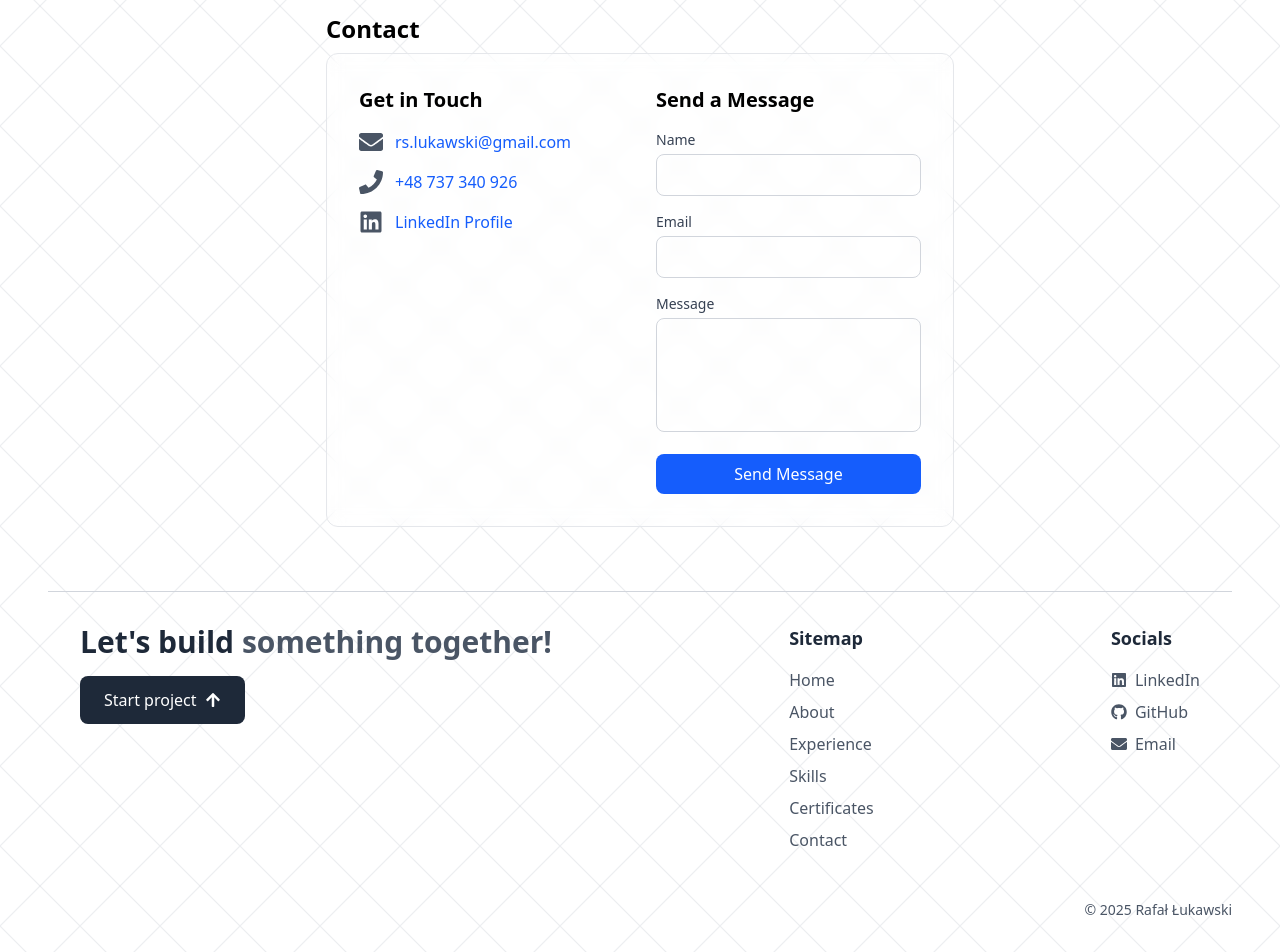
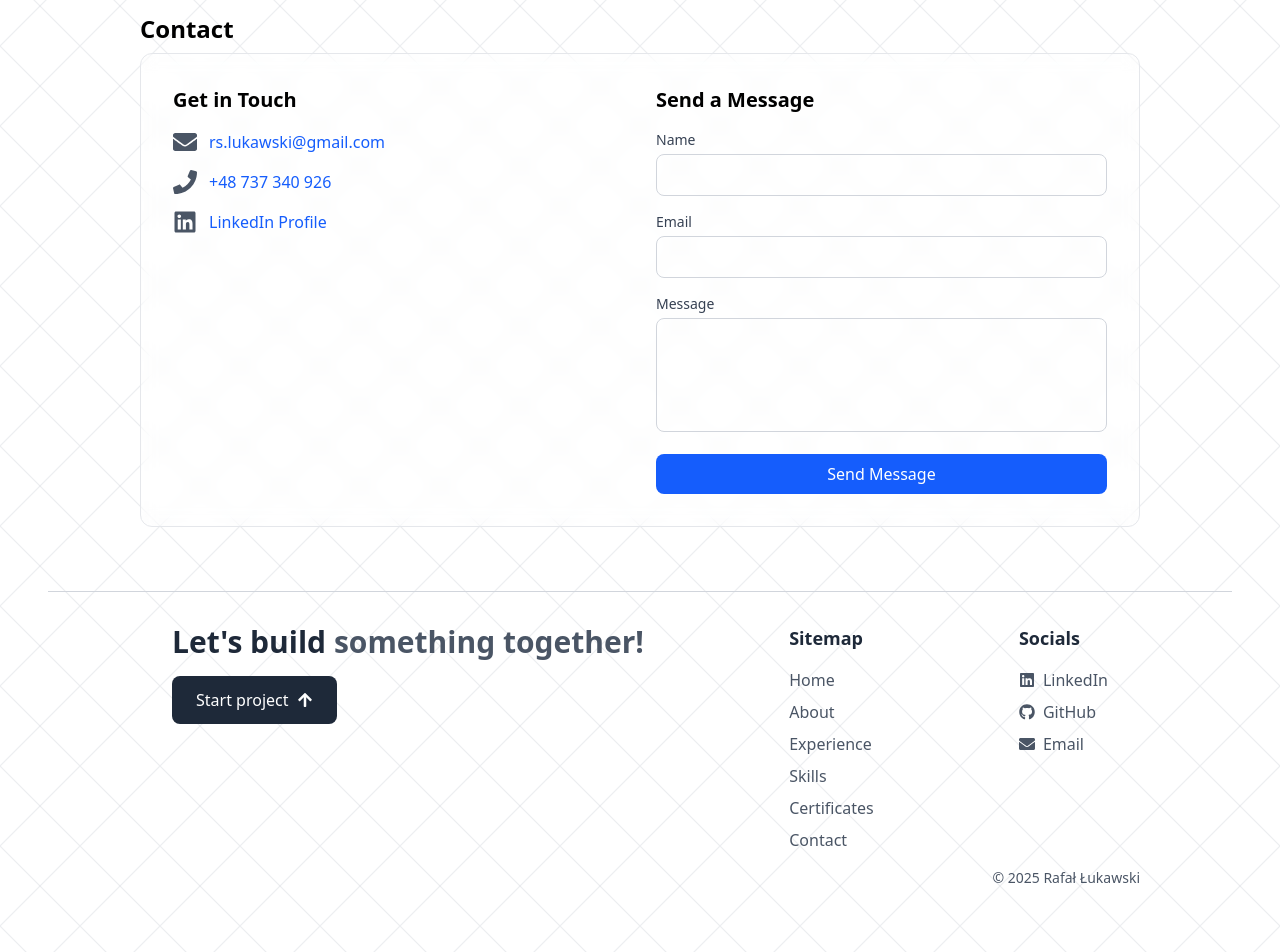
Before and after one commit to rlukawski/personal-website, a React (Vite) app: page / in a window 1280 px wide. Shown: the part 2994-3946 px from the top of the page. Built offline with nearby package versions, Linux system fonts and the light colour scheme.

Commit message:
Use content-container;

```diff
--- a/src/App.tsx
+++ b/src/App.tsx
@@ -7,7 +7,7 @@ export default function Example(): React.ReactElement {
   return (
     <div className="min-h-screen">
       <Navigation />
-      <div className="flex flex-col gap-2 px-12 items-center">
+      <div className="flex flex-col gap-2 px-12 items-stretch">
         <Home />
         <About />
         <Experience />
--- a/src/components/Certificates.tsx
+++ b/src/components/Certificates.tsx
@@ -23,7 +23,7 @@ const certificatesData = [
 export const Certificates = () => {
   const { t } = useTranslation();
   return (
-    <section id="certificates" className="mt-8 scroll-mt-24">
+    <section id="certificates" className="mt-8 scroll-mt-24 content-container w-full">
       <h2 className="text-2xl font-bold">{t('certificates.title')}</h2>
 
       <div className="border border-gray-200 p-8 rounded-xl bg-transparent backdrop-blur-sm mt-2">
--- a/src/components/Contact.tsx
+++ b/src/components/Contact.tsx
@@ -34,7 +34,7 @@ export const Contact = () => {
   };
 
   return (
-    <section id="contact" className="mt-8 scroll-mt-24">
+    <section id="contact" className="mt-8 scroll-mt-24 content-container w-full">
       <h2 className="text-2xl font-bold">{t('contact.title')}</h2>
       <div className="border border-gray-200 p-8 rounded-xl bg-transparent backdrop-blur-sm mt-2">
         <div className="grid grid-cols-1 md:grid-cols-2 gap-8">
--- a/src/components/Experience.tsx
+++ b/src/components/Experience.tsx
@@ -151,7 +151,7 @@ export const Experience = () => {
   const experienceData = getExperienceData();
 
   return (
-    <section id="experience" className="mt-8 scroll-mt-24">
+    <section id="experience" className="mt-8 scroll-mt-24 content-container">
       <h2 className="text-2xl font-bold">{t("experience.title")}</h2>
 
       <div className="border border-gray-200 p-8 rounded-xl bg-transparent backdrop-blur-sm mt-2">
--- a/src/components/Footer.tsx
+++ b/src/components/Footer.tsx
@@ -9,6 +9,7 @@ export const Footer = () => {
     <footer className="mt-16 mb-8 px-12">
       {/* Horizontal line */}
       <div className="border-t border-gray-300 pt-8 pb-8">
+        <div className="content-container">
           <div className="flex flex-row gap-12 justify-between width-full px-8">
             {/* Call to Action Section */}
             <FooterCTA />
@@ -16,12 +17,14 @@ export const Footer = () => {
             <FooterSocials />
             {/* Copyright */}
           </div>
-      </div>
+
           <div className="flex flex-row width-full justify-end">
             <div className="text-center text-gray-600 text-sm pt-4">
               <p>© {currentYear} Rafał Łukawski</p>
             </div>
           </div>
+        </div>
+      </div>
     </footer>
   );
 };
--- a/src/components/Skills.tsx
+++ b/src/components/Skills.tsx
@@ -31,7 +31,7 @@ const getIcon = (slug: string) => {
 export const Skills = () => {
   const { t } = useTranslation();
   return (
-    <section id="skills" className="mt-8 scroll-mt-24">
+    <section id="skills" className="mt-8 scroll-mt-24 content-container w-full">
       <h2 className="text-2xl font-bold">{t('skills.title')}</h2>
       <h4>{t('skills.subtitle')}</h4>
       <div className="border border-gray-200 p-6 rounded-xl bg-transparent backdrop-blur-sm mt-2">
```
Lines whose indentation alone changed are shown as unchanged.
